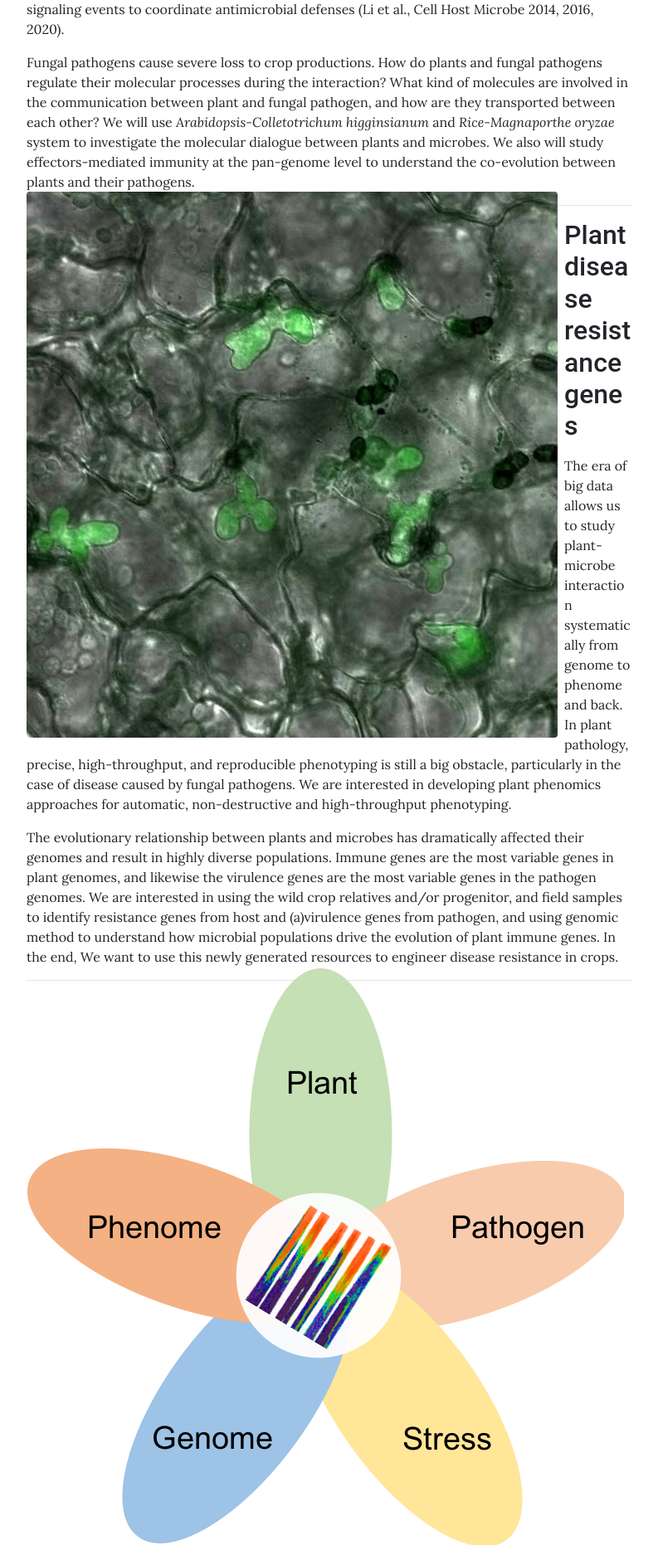
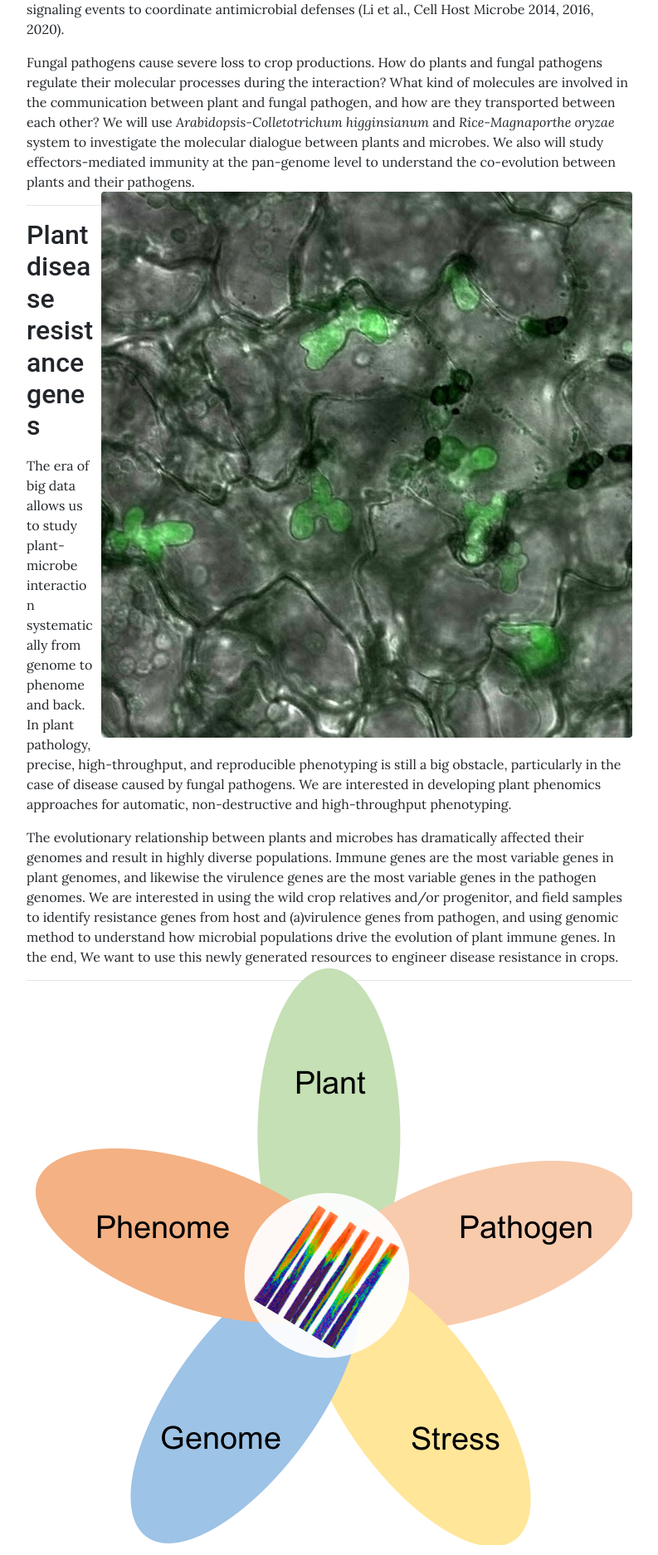
Before and after one commit to leili-plantmicrobe/leili-plantmicrobe.github.io, a Jekyll site: the page built from pages/research.md, in a window 1280 px wide. Shown: the part 490-2364 px from the top of the page at 83% size, without its empty margins (243-1036 px from the left). Built offline with Jekyll 4.4.1, drawn with Linux system fonts in a browser that asks for light colours.

Commit message:
Update research.md

```diff
--- a/pages/research.md
+++ b/pages/research.md
@@ -10,7 +10,7 @@ permalink: /research/
 Plants have evolved sophisticated mechanisms to recognize non-self molecules, allowing them to deploy effective immune reactions against a myriad of pathogens. Plant PRRs (Pattern Recognition Receptor) and NLRs (Nucleotide-Binding Leucine Rich Repeat) sense pathogen-derived molecules PAMPs (Pathogen-associated molecular pattern) and effectors, respectively, to activate many signaling events to coordinate antimicrobial defenses (Li et al., Cell Host Microbe 2014, 2016, 2020).
 
 Fungal pathogens cause severe loss to crop productions. How do plants and fungal pathogens regulate their molecular processes during the interaction? What kind of molecules are involved in the communication between plant and fungal pathogen, and how are they transported between each other? We will use _Arabidopsis-Colletotrichum higginsianum_ and _Rice-Magnaporthe oryzae_ system to investigate the molecular dialogue between plants and microbes. We also will study effectors-mediated immunity at the pan-genome level to understand the co-evolution between plants and their pathogens.
-![colleto](/assets/img/colleto.jpg){: .rounded .float-left}
+![colleto]({{ site.baseurl }}{% link /assets/img/colleto.jpg %}){: .rounded .float-right}
 
 ---
 
@@ -20,11 +20,11 @@ The era of big data allows us to study plant-microbe interaction systematically
 
 
 The evolutionary relationship between plants and microbes has dramatically affected their genomes and result in highly diverse populations. Immune genes are the most variable genes in plant genomes, and likewise the virulence genes are the most variable genes in the pathogen genomes. We are interested in using the wild crop relatives and/or progenitor, and field samples to identify resistance genes from host and (a)virulence genes from pathogen, and using genomic method to understand how microbial populations drive the evolution of plant immune genes. In the end, We want to use this newly generated resources to engineer disease resistance in crops.
-![pheno](/assets/img/pheno.png){: .rounded .float-left}
+![pheno]({{ site.baseurl }}{% link /assets/img/pheno.png %}){: .rounded .float-right}
 
 ---
 
 ## Plant endophytic fungal communities
 
 Each plant species harbors a core microbial community, which plays a critical function in plant growth and resistance. Some recent studies about human and plant microbiome show that metabolites from both host and microbe can affect counterpart. For example, nonribosomal peptides and polyketides produced by microbes may regulate microbe-microbe or microbe-plant-microbe interactions in plant disease suppression. Focusing on plant-associated fungal community, we will isolate and culture endophytic fungal strains to study the higher-order interaction between different kingdoms. Specifically, We are interested in functional researches by investigating natural endophytic fungal isolates in plant disease resistance. Our goal is to improve plant resistance through manipulating the natural fungal community by genetic engineering tools.
-![tree](/assets/img/tree.jpg){: .rounded .float-left}
+![tree]({{ site.baseurl }}{% link /assets/img/tree.jpg %}){: .rounded .float-right}
```
